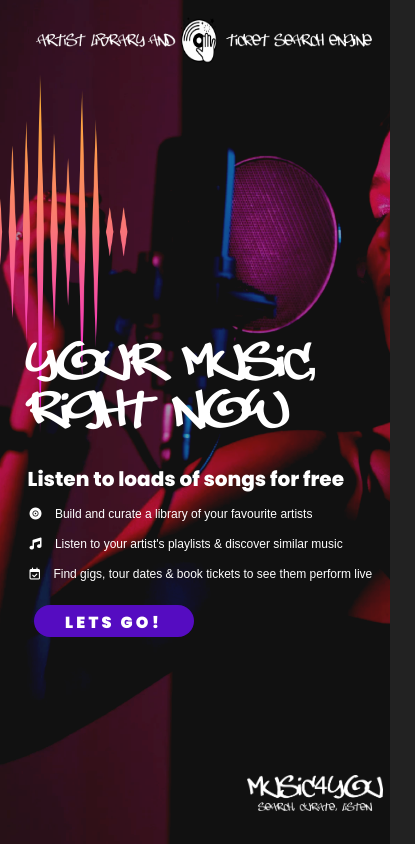
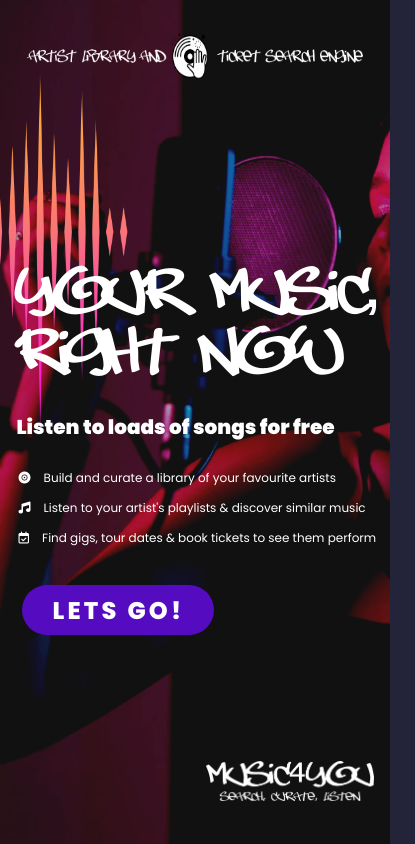
Before and after one commit to Matt-Jones-Developer/music4you_the_API_driven_music_search_engine, a plain HTML site: page index.html in a window 390 px wide. Shown: the whole page, 415 px wide, since content can reach past the window. Drawn offline with Linux system fonts and the light colour scheme.

Commit message:
css overhaul_landingpage

```diff
--- a/assets/css/landing-style.css
+++ b/assets/css/landing-style.css
@@ -1,19 +1,32 @@
-body, html {
-  height: 100vh;
+* {
   margin: 0;
-  font-family: Arial, Helvetica, sans-serif;
+  padding: 0;
+  box-sizing: border-box;
+  /* border: 1px solid red; */
 }
 
-h1{
+body {
+  font-family: 'Poppins', sans-serif;
+  font-size: 18px;
+  color: #fff;
+  line-height: 2.4;
+  background: #23243A;
+}
+
+h1 {
   font-family: 'tagsxtremeregular', sans-serif;
-  font-size: 110px;
+  font-size: 100px;
   font-weight: bolder;
 }
 
-h2{
-  font-family: 'Poppins', sans-serif;
-  font-weight: 700;
-  font-size: 45px;
+h2 {
+  font-weight: 900;
+  font-size: 40px;
+
+}
+
+ul {
+  list-style-type: none;
 }
 
 li {
@@ -24,69 +37,49 @@ i {
   margin-right: 10px;
 }
 
-
-a {
-  text-decoration: none;
-  font-size: 28px;
-  font-weight: bolder;
-  color: #fff;
+.container {
+  max-width: 1400px;
+  margin: 0 auto;
+  padding: 0 1rem;
 }
 
-a:hover {
-  color: black;
-}
-
-.logo{
-  position: absolute;
-  padding: 2rem;
-  top: 88%;
-  left: 80%;
-  width: 300px;
+.main {
+  background-image: url(../images/png/landing_page_bg.png);
+  background-position: center;
+  background-size: cover;
+  height: 100vh;
+  width: 100vw;
 
 }
 
-.header-landing {
-  padding: 1rem;
-  position: fixed;
-  left: 31%;
+.tagline-top {
+  margin: 0;
+  padding: 1rem 0 2rem 0;
+}
+
+.tagline-top .container {
+  display: flex;
+  justify-content: center;
+  align-items: center;
 }
 
 .header-landing img {
-  width: 40rem;
+  max-width: 100%;
   height: 5rem;
 }
 
-.main {
-  background-color: #333;
-  background-image: url(../images/png/landing_page_bg.png);
-  background-position: center;
-  background-size: cover;
-  display: table;
-  height: 100vh;
-  width: 100vw;
-  margin: 0;
-  /* padding: 2rem; */
-
+.landing-main {
+  margin: 0 auto;
+  padding: 2rem;
+  height: 75%;
 }
 
-.main .flex-container {
+.landing-main .container {
   display: flex;
+  flex-direction: column;
   justify-content: flex-start;
-  flex-direction: column;
-}
-
-.flex-container {
-  position: absolute;
-  /* top: 42%; */
-  top: 35%;
-  margin-left:75px;
-  padding-left: 30px;
-
-}
-
-.flex-container ul li {
-  list-style: none;
-  font-size: 22px;
+  height: 100%;
+  padding-top: 12rem;
 }
 
 .info {
@@ -95,33 +88,42 @@ a:hover {
   line-height: 2.5;
 }
 
-.btn-div {
-  margin-top: -1rem;
-}
-
 .btn-custom {
+  transition-duration: 0.2s;
   background-color: rgb(85, 12, 193);
-  font-family: 'Poppins', sans-serif;
-  font-size: 22px;
+  font-size: 24px;
   font-weight: bolder;
   border: none;
   border-radius: 2rem;
-  color: #fff;
-  display: block;
   letter-spacing: .2rem;
-  margin:1rem;
-  height: 55px;
-  width: 15%;
-  position: fixed;
+  margin: 1rem;
+  height: 50px;
+  width: 12rem;
   text-align: center;
-  z-index: 99;
 
 }
 
 .btn-custom:hover {
-  background:#fff !important;
+  background: #fff !important;
   color: black !important;
-  font-weight: bolder;
+
+}
+
+.logo {
+  width: 300px;
+  padding: 1rem;
+
+}
+
+.logo-bottom {
+  margin: 0;
+  padding: 0;
+  height: 3rem;
+}
+
+.logo-bottom .container {
+  display: flex;
+  justify-content: flex-end;
 
 }
 
@@ -129,67 +131,58 @@ a:hover {
 
 @media (max-width: 1024px) {
 
-  .header-landing {
-    position: relative;
-    left: 17%;
+  h1 {
+    font-size: 100px;
   }
 
-  .flex-container {
-    /* border: 1px solid red; */
-    position: absolute;
-    top: 45%;
+  h2 {
+    font-size: 43px;
   }
 
-  .logo {
-    left: 70%;
+  .landing-main {
+    height: 80%;
   }
 
-  .btn-custom {
-    width: 12rem;
+  .landing-main .container {
+    padding-top: 22rem;
+  }
+
+  .list-div {
+    font-size: 24px;
   }
 }
 
 @media (max-width: 834px) {
 
-  .header-landing {
-    position: relative;
-    left: 10%;
-  }
 
   h1 {
     font-size: 80px;
   }
 
   h2 {
-    font-size: 33px;
+    font-size: 36px;
   }
 
-  .flex-container {
-
-    position: absolute;
-    top: 40%;
-    margin-left: 3.5rem;
+  .landing-main {
+    height: 78%;
   }
 
-  .info {
-    font-size: 16px;
+  .landing-main .container {
+    padding-top: 18rem;
+  }
+
+
+  .list-div {
+    font-size: 20px;
   }
 
   .logo {
-    left: 65%;
+    width: 220px;
   }
 
-  .btn-custom {
-    width: 12rem;
-  }
 }
 
 @media (max-width: 768px) {
-
-  .header-landing {
-    position: relative;
-    left: 6%;
-  }
 
   h1 {
     font-size: 70px;
@@ -199,40 +192,108 @@ a:hover {
     font-size: 28px;
   }
 
-  .flex-container {
-
-    position: absolute;
-    top: 40%;
-    margin-left: 3.5rem;
+  .landing-main {
+    height: 75%;
   }
 
-  .info li {
-    font-size: 12px;
+  .landing-main .container {
+    padding-top: 18rem;
+  }
+
+  .list-div {
+    font-size: 16px;
+  }
+
+}
+
+@media (max-width: 680px) {
+
+  .header-landing img {
+    max-width: 100%;
+    height: 4rem;
+    padding-top: 1rem;
+  }
+
+  h1 {
+    font-size: 70px;
+  }
+
+  h2 {
+    font-size: 24px;
+  }
+
+}
+
+@media (max-width: 608px) {
+
+  h1 {
+    font-size: 60px;
   }
 
   .logo {
-    left: 60%;
+    width: 200px;
+
+  }
+}
+
+@media (max-width: 560px) {
+
+  h1 {
+    font-size: 60px;
   }
 
-  .btn-custom {
-    width: 12rem;
+  h2 {
+    font-size: 22px;
   }
+}
+
+
+@media (max-width: 540px) {
+
+  h1 {
+    font-size: 55px;
+  }
+
+  .landing-main {
+    height: 80%;
+  }
+
+  .landing-main .container {
+    padding-top: 14rem;
+  }
+
+  .list-div {
+    padding-top: 2rem;
+  }
+
+  .logo-bottom {
+    margin-bottom: 2rem;
+  }
+
 }
 
 @media (max-width: 414px) {
 
+  .landing-main {
+    padding: .4rem;
+  }
+
+  .container {
+    margin: 0;
+    padding: 0;
+  }
+
   .header-landing {
-    position: relative;
-    left: 5%;
+    margin: 0;
   }
 
   .header-landing img {
     width: 21rem;
-    height: 3rem;
+    height: 4rem;
   }
 
   h1 {
-    font-size: 40px;
+    font-size: 50px;
     margin-left: .5rem;
   }
 
@@ -240,49 +301,26 @@ a:hover {
     font-size: 20px;
   }
 
-  .flex-container {
-
-    position: absolute;
-    top: 40%;
-    margin-left: .1rem;
-    padding-left: 1rem;
+  .landing-main {
+    height: 75%;
   }
 
-  .info ul > li {
+  .landing-main .container {
+    padding-top: 9rem;
+  }
+
+  .list-div {
+    padding-top: 1rem;
+  }
+
+  .info ul>li {
     font-size: 12px;
   }
 
-  .logo {
-    left: 55%;
-    width: 200px;
-    height: 100px;
-
-  }
-
-  .btn {
-    font-size: 16px;
-
-  }
-
-  .btn-custom {
-    width: 10rem;
-    height: 2rem;
-
-  }
 }
 
 
 @media (max-width: 375px) {
-
-  .header-landing {
-    position: relative;
-    left: 1%;
-  }
-
-  .header-landing img {
-    width: 21rem;
-    height: 3rem;
-  }
 
   h1 {
     font-size: 40px;
@@ -291,48 +329,72 @@ a:hover {
 
   h2 {
     font-size: 18px;
+    padding-top: 0;
+    margin: 0 .5rem;
   }
 
-  .flex-container {
-    position: absolute;
-    top: 40%;
-    margin-left: .1rem;
-    padding-left: 1rem;
+  .landing-main {
+    padding: 1rem .5rem;
+    height: 73%;
   }
 
-  .info ul > li {
+  .landing-main .container {
+    padding-top: 9rem;
+  }
+
+  .info {
+    margin: 0;
+  }
+
+  .list-div {
+    margin: .3rem;
+  }
+
+  .info ul>li {
     font-size: 10px;
   }
 
   .logo {
-    left: 55%;
-    width: 180px;
-    height: 90px;
+    width:150px;
 
   }
 
   .btn {
-    font-size: 16px;
+    font-size: 20px;
 
   }
 
   .btn-custom {
     width: 10rem;
-    height: 2rem;
+    height: 3rem;
 
   }
 }
 
 @media (max-width: 320px) {
 
-  .header-landing {
-    position: relative;
-    left: 0;
+  .container {
+    margin: .1rem;
+    padding: 0;
   }
 
-  .header-landing img {
-    width: 18rem;
+  .header-landing {
+    width: 90%;
     height: 2rem;
+  }
+
+  .landing-main {
+    padding: 1rem .1rem;
+    height: 78%;
+  }
+
+  .landing-main .container {
+    padding-top: 8rem;
+  }
+
+  .tagline-top {
+    margin: 0;
+    padding: 0;
   }
 
   h1 {
@@ -344,25 +406,13 @@ a:hover {
     font-size: 16px;
   }
 
-  .flex-container {
-
-    position: absolute;
-    top: 43%;
-    left: 1%;
-    margin-left: 0;
-    padding-left: .3rem;
-  }
-
-  .info ul > li {
-    font-size: 10px;
+  .info ul>li {
+    font-size: 9px;
+    line-height: 3.5;
   }
 
   .logo {
-    left: 50%;
-    bottom: 30px;
-    width: 180px;
-    height: 90px;
-
+    width: 120px;
   }
 
   .btn {
@@ -372,7 +422,7 @@ a:hover {
 
   .btn-custom {
     width: 8rem;
-    height: 2rem;
+    height: 2.2rem;
 
   }
 
--- a/index.html
+++ b/index.html
@@ -16,33 +16,44 @@
 <body>
   <!-- main -->
   <main class="main">
+    <!-- header tagline -->
+    <div class="tagline-top">
+      <div class="container">
         <div class="header-landing">
           <img src="./assets/images/logos/site_logo/music4you_logo_part_one.png"
             alt="music4you - an artist search library and ticket search engine tag line image">
         </div>
+      </div>
+    </div>
+    <section class="landing-main">
       <!-- landing container -->
-    <div class="flex-container">
+      <div class="container">
+        <div class="landing-title">
           <h1>your music, <br>right now</h1>
+        </div>
         <div class="info">
           <h2>Listen to loads of songs for free</h2>
           <ul class="list-div">
             <li><i class="fa-solid fa-record-vinyl"></i> Build and curate a library of your favourite artists</li>
             <li><i class="fa-solid fa-music"></i> Listen to your artist's playlists & discover similar music</li>
-          <li><i class="fa-regular fa-calendar-check"></i> Find gigs, tour dates & book tickets to see them perform live
-          </li>
+            <li><i class="fa-regular fa-calendar-check"></i> Find gigs, tour dates & book tickets to see them perform</li>
           </ul>
         </div>
         <!-- CTA btn -->
         <div class="btn-div">
-        <a href="./assets/templates/home.html">
-          <button id="button" type="button" class="btn btn-custom">
+          <a class="btn btn-lg btn-custom" href="./assets/templates/home.html" role="button">
             LETS GO!
-          </button>
           </a>
         </div>
       </div>
+    </section>
+    <div class="logo-bottom">
+      <div class="container">
         <!-- site logo -->
-    <img src="./assets/images/logos/site_logo/music4you_logo_part_two_tag.png" class="logo" alt="music4you logo image">
+        <img src="./assets/images/logos/site_logo/music4you_logo_part_two_tag.png" class="logo"
+          alt="music4you logo image">
+      </div>
+    </div>
   </main>
   <script src="https://kit.fontawesome.com/6f088b358c.js" crossorigin="anonymous"></script>
 </body>
```
Lines whose indentation alone changed are shown as unchanged.
